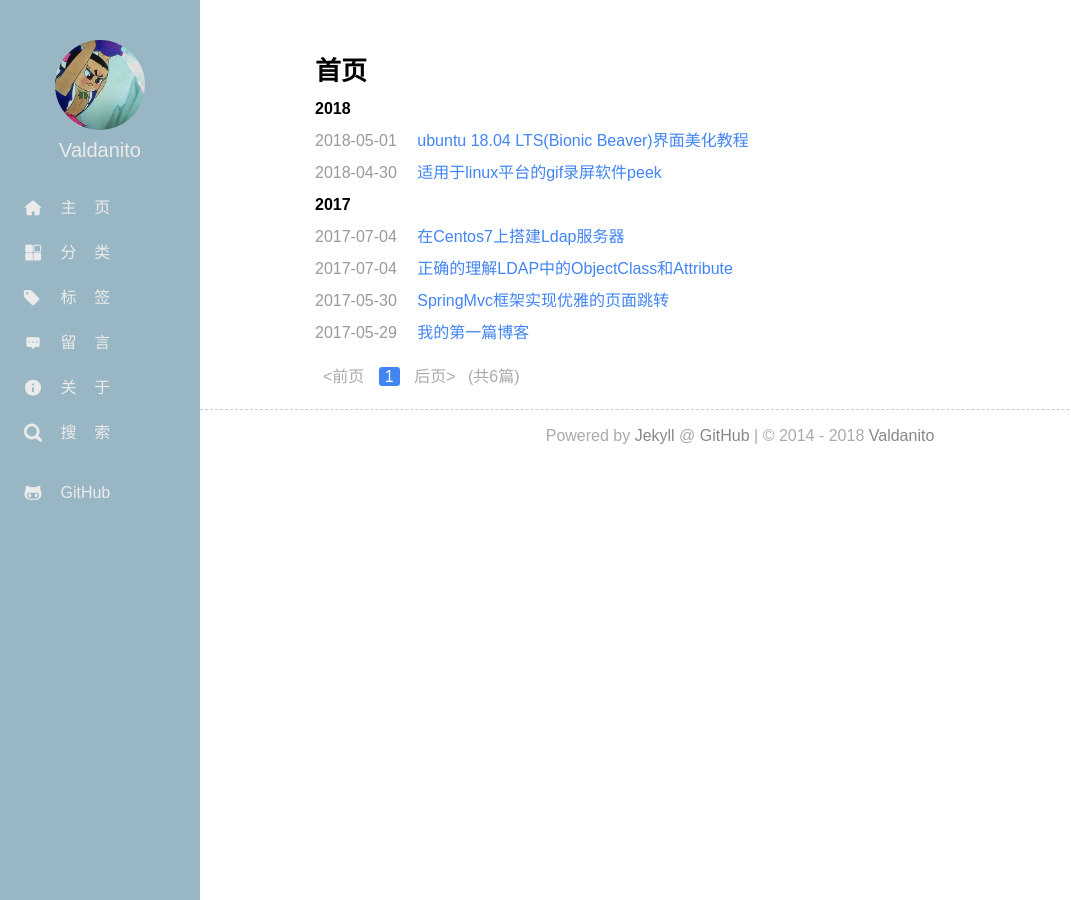
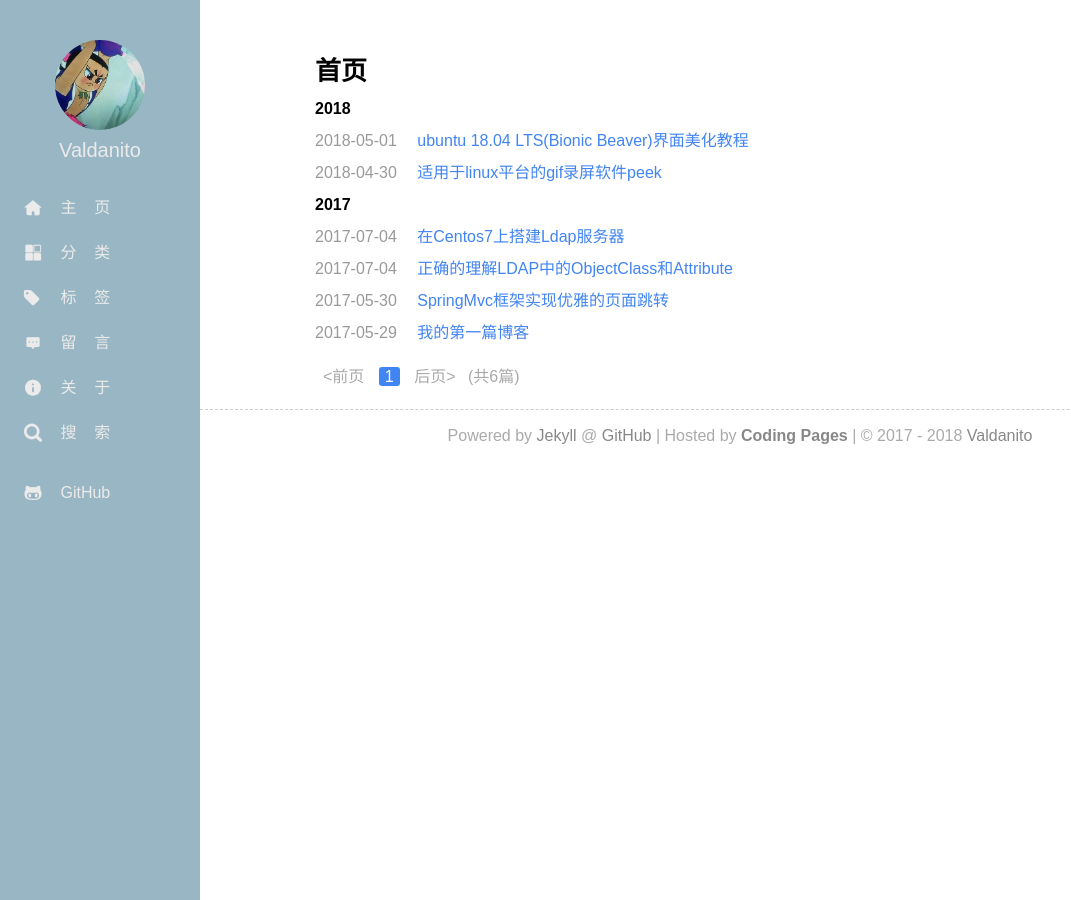
Before and after one commit to Valdanitooooo/Valdanitooooo.github.io, a Jekyll site: the page built from index.html, in a window 1280 px wide. Shown: the whole page, without its empty margins (0-1071 px from the left). Built offline with Jekyll 4.4.1, drawn with Linux system fonts in a browser that asks for light colours; the list of posts is cut into pages by our own code; comment, search, counter and statistics services are not loaded.

Commit message:
add coding.net

```diff
--- a/_layouts/default.html
+++ b/_layouts/default.html
@@ -146,7 +146,8 @@
         <footer>
         <p>Powered by <a href="http://jekyllrb.com" target="_blank">Jekyll</a> &#64;
             <a href="http://github.com/{{ site.github }}/{{ site.github }}.github.io" target="_blank" title="项目主页">GitHub</a>
-            | © 2014 - {{site.time | date:"%Y"}} <a href="/about/">{{ site.author }}</a>
+            | Hosted by <a href="https://pages.coding.me" style="font-weight: bold">Coding Pages</a>
+            | © 2017 - {{site.time | date:"%Y"}} <a href="/about/">{{ site.author }}</a>
         </p>
         </footer>
     </div>
```
